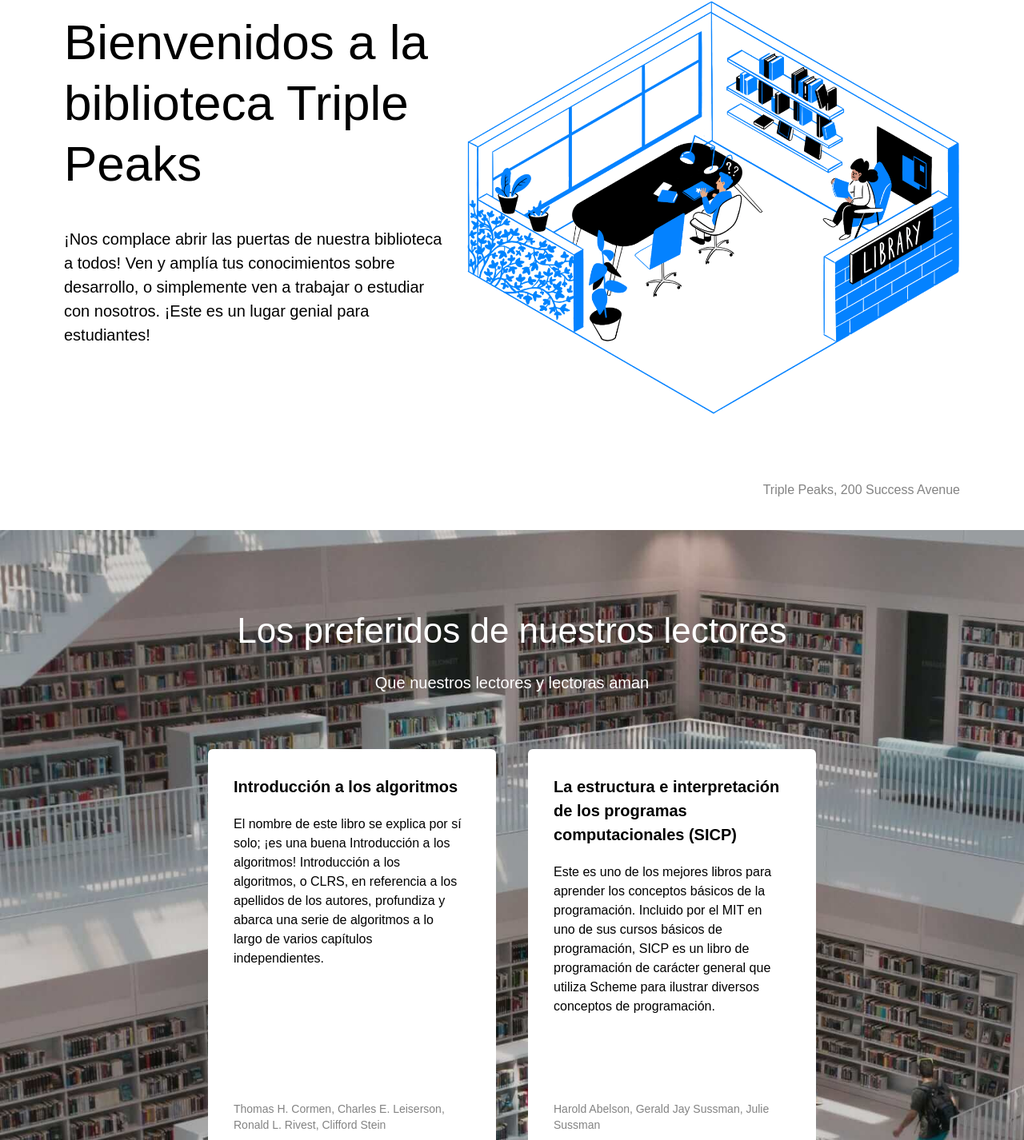
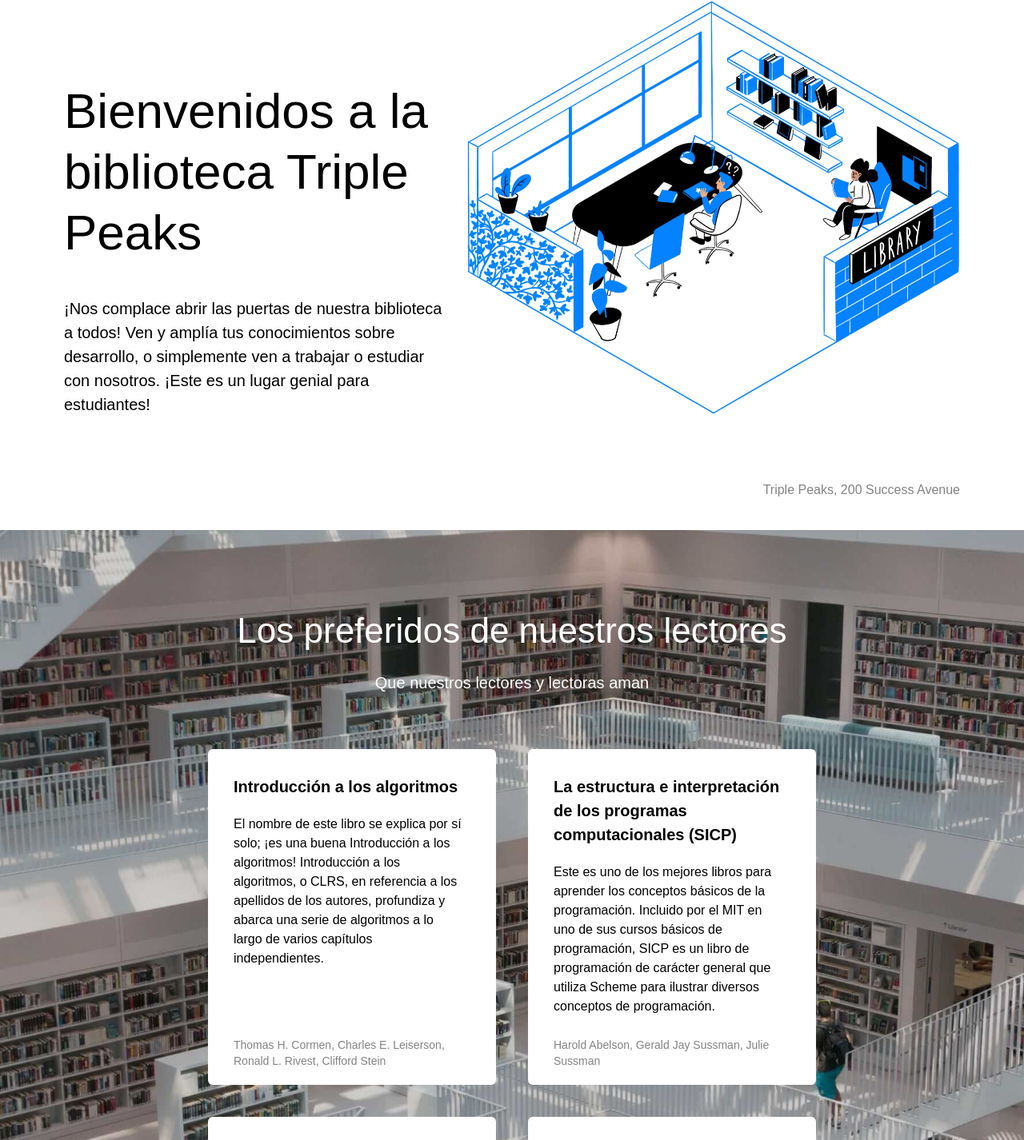
Before and after one commit to PaulaA-1/web_project_library_es, a plain HTML site: page index.html in a window 1280 px wide. Shown: the part 137-1563 px from the top of the page at 80% size. Drawn offline with Linux system fonts and the light colour scheme.

Commit message:
update project for first submission

```diff
--- a/styles/style.css
+++ b/styles/style.css
@@ -53,6 +53,7 @@
   line-height: 76px;
   font-weight: 500;
   max-width: 635px;
+  margin-top: 128px;
 }
 
 .header__description {
@@ -60,6 +61,7 @@
   line-height: 30px;
   max-width: 515px;
   margin: 0;
+  margin-top: 32px;
 }
 
 .header__image {
@@ -108,7 +110,7 @@
   margin: 0;
   color: #ffffff;
 }
-.staff__cards{
+.staff__cards {
   max-width: 760px;
   margin: 68px auto 0;
   flex-wrap: wrap;
@@ -124,7 +126,7 @@
   border-radius: 6px;
   padding: 32px 40px 20px 32px;
   box-sizing: border-box;
-  height: 500px;
+  height: 420px;
   width: 360px;
 }
 
```
